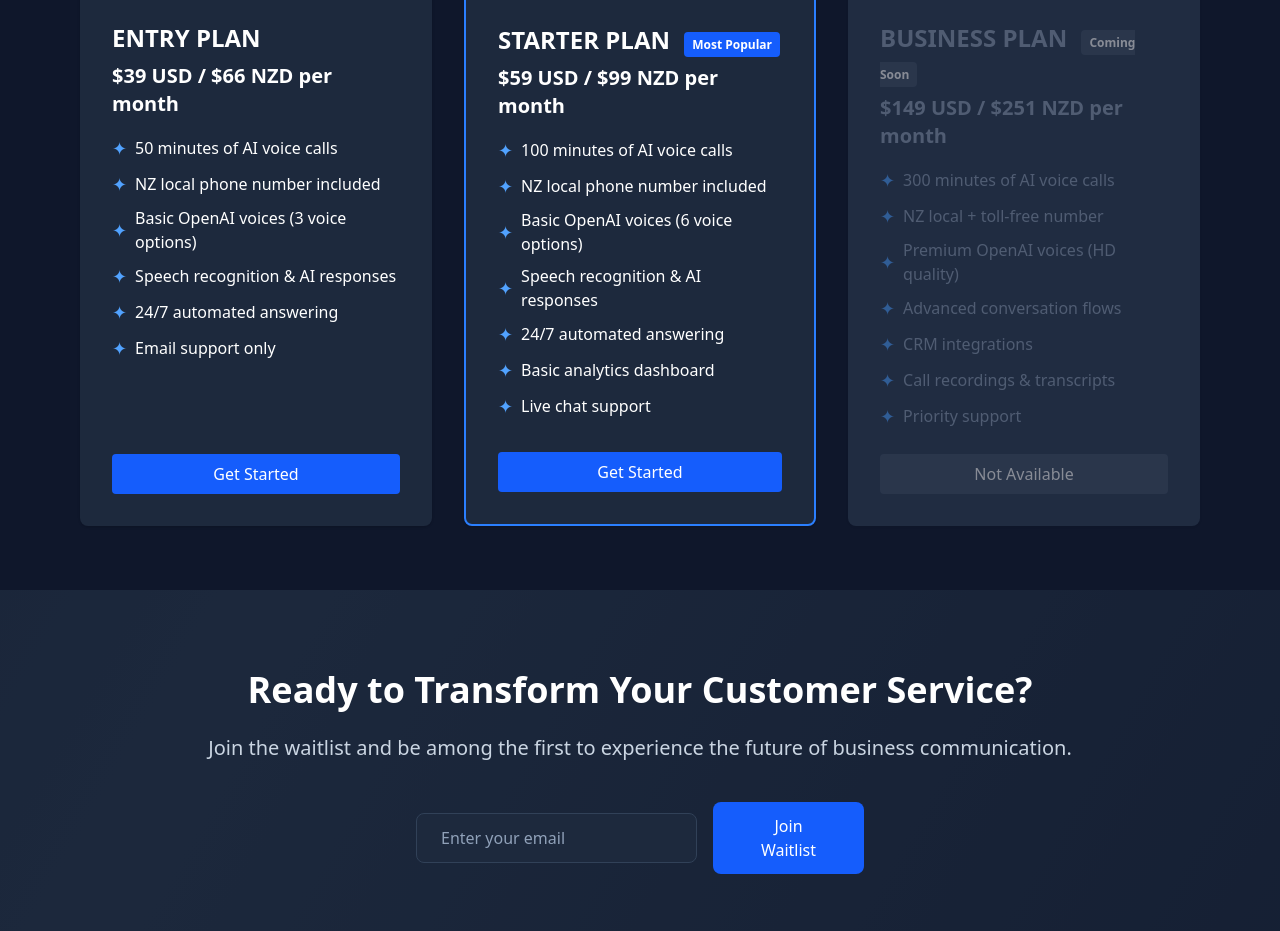
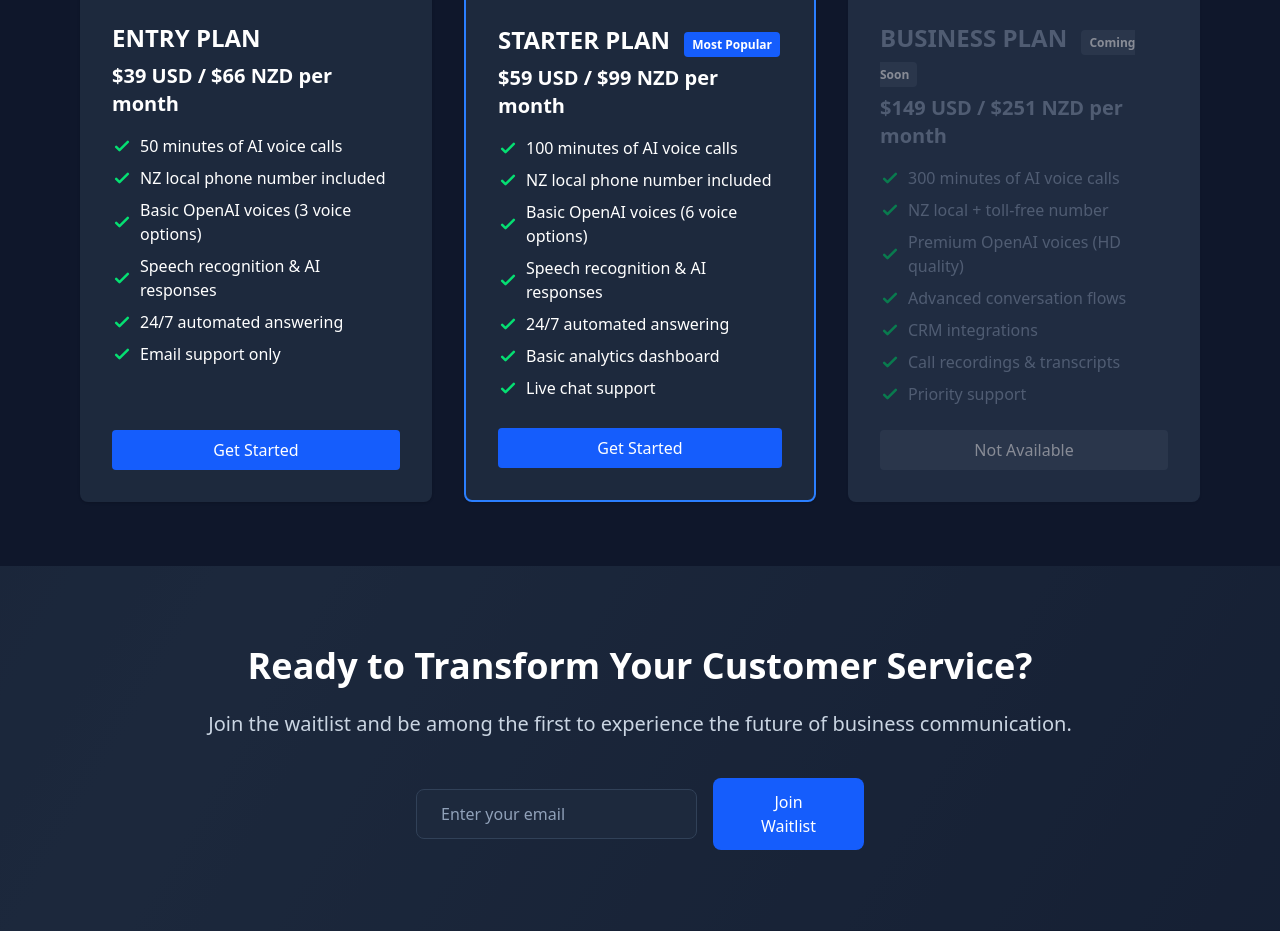
Before and after one commit to lynardsalingujay/skyguyver, a React (Vite) app: page / in a window 1280 px wide. Shown: the part 1164-2095 px from the top of the page. Built offline with nearby package versions, Linux system fonts and the light colour scheme; no server answers.

Commit message:
change check icons

```diff
--- a/src/App.jsx
+++ b/src/App.jsx
@@ -280,27 +280,100 @@ function App() {
                       </p>
                       <ul className="mb-6 space-y-2">
                         <li className="flex items-center gap-2">
-                          <span className="text-blue-400 text-lg">✦</span>
+                          {/* Green check SVG */}
+                          <svg
+                            className="w-5 h-5 text-green-400 flex-shrink-0"
+                            fill="none"
+                            stroke="currentColor"
+                            strokeWidth="3"
+                            viewBox="0 0 24 24"
+                          >
+                            <path
+                              strokeLinecap="round"
+                              strokeLinejoin="round"
+                              d="M5 13l4 4L19 7"
+                            />
+                          </svg>
                           50 minutes of AI voice calls
                         </li>
                         <li className="flex items-center gap-2">
-                          <span className="text-blue-400 text-lg">✦</span>
+                          <svg
+                            className="w-5 h-5 text-green-400 flex-shrink-0"
+                            fill="none"
+                            stroke="currentColor"
+                            strokeWidth="3"
+                            viewBox="0 0 24 24"
+                          >
+                            <path
+                              strokeLinecap="round"
+                              strokeLinejoin="round"
+                              d="M5 13l4 4L19 7"
+                            />
+                          </svg>
                           NZ local phone number included
                         </li>
                         <li className="flex items-center gap-2">
-                          <span className="text-blue-400 text-lg">✦</span>
+                          <svg
+                            className="w-5 h-5 text-green-400 flex-shrink-0"
+                            fill="none"
+                            stroke="currentColor"
+                            strokeWidth="3"
+                            viewBox="0 0 24 24"
+                          >
+                            <path
+                              strokeLinecap="round"
+                              strokeLinejoin="round"
+                              d="M5 13l4 4L19 7"
+                            />
+                          </svg>
                           Basic OpenAI voices (3 voice options)
                         </li>
                         <li className="flex items-center gap-2">
-                          <span className="text-blue-400 text-lg">✦</span>
+                          <svg
+                            className="w-5 h-5 text-green-400 flex-shrink-0"
+                            fill="none"
+                            stroke="currentColor"
+                            strokeWidth="3"
+                            viewBox="0 0 24 24"
+                          >
+                            <path
+                              strokeLinecap="round"
+                              strokeLinejoin="round"
+                              d="M5 13l4 4L19 7"
+                            />
+                          </svg>
                           Speech recognition & AI responses
                         </li>
                         <li className="flex items-center gap-2">
-                          <span className="text-blue-400 text-lg">✦</span>
+                          <svg
+                            className="w-5 h-5 text-green-400 flex-shrink-0"
+                            fill="none"
+                            stroke="currentColor"
+                            strokeWidth="3"
+                            viewBox="0 0 24 24"
+                          >
+                            <path
+                              strokeLinecap="round"
+                              strokeLinejoin="round"
+                              d="M5 13l4 4L19 7"
+                            />
+                          </svg>
                           24/7 automated answering
                         </li>
                         <li className="flex items-center gap-2">
-                          <span className="text-blue-400 text-lg">✦</span>
+                          <svg
+                            className="w-5 h-5 text-green-400 flex-shrink-0"
+                            fill="none"
+                            stroke="currentColor"
+                            strokeWidth="3"
+                            viewBox="0 0 24 24"
+                          >
+                            <path
+                              strokeLinecap="round"
+                              strokeLinejoin="round"
+                              d="M5 13l4 4L19 7"
+                            />
+                          </svg>
                           Email support only
                         </li>
                       </ul>
@@ -321,31 +394,115 @@ function App() {
                       </p>
                       <ul className="mb-6 space-y-2">
                         <li className="flex items-center gap-2">
-                          <span className="text-blue-400 text-lg">✦</span>
+                          <svg
+                            className="w-5 h-5 text-green-400 flex-shrink-0"
+                            fill="none"
+                            stroke="currentColor"
+                            strokeWidth="3"
+                            viewBox="0 0 24 24"
+                          >
+                            <path
+                              strokeLinecap="round"
+                              strokeLinejoin="round"
+                              d="M5 13l4 4L19 7"
+                            />
+                          </svg>
                           100 minutes of AI voice calls
                         </li>
                         <li className="flex items-center gap-2">
-                          <span className="text-blue-400 text-lg">✦</span>
+                          <svg
+                            className="w-5 h-5 text-green-400 flex-shrink-0"
+                            fill="none"
+                            stroke="currentColor"
+                            strokeWidth="3"
+                            viewBox="0 0 24 24"
+                          >
+                            <path
+                              strokeLinecap="round"
+                              strokeLinejoin="round"
+                              d="M5 13l4 4L19 7"
+                            />
+                          </svg>
                           NZ local phone number included
                         </li>
                         <li className="flex items-center gap-2">
-                          <span className="text-blue-400 text-lg">✦</span>
+                          <svg
+                            className="w-5 h-5 text-green-400 flex-shrink-0"
+                            fill="none"
+                            stroke="currentColor"
+                            strokeWidth="3"
+                            viewBox="0 0 24 24"
+                          >
+                            <path
+                              strokeLinecap="round"
+                              strokeLinejoin="round"
+                              d="M5 13l4 4L19 7"
+                            />
+                          </svg>
                           Basic OpenAI voices (6 voice options)
                         </li>
                         <li className="flex items-center gap-2">
-                          <span className="text-blue-400 text-lg">✦</span>
+                          <svg
+                            className="w-5 h-5 text-green-400 flex-shrink-0"
+                            fill="none"
+                            stroke="currentColor"
+                            strokeWidth="3"
+                            viewBox="0 0 24 24"
+                          >
+                            <path
+                              strokeLinecap="round"
+                              strokeLinejoin="round"
+                              d="M5 13l4 4L19 7"
+                            />
+                          </svg>
                           Speech recognition & AI responses
                         </li>
                         <li className="flex items-center gap-2">
-                          <span className="text-blue-400 text-lg">✦</span>
+                          <svg
+                            className="w-5 h-5 text-green-400 flex-shrink-0"
+                            fill="none"
+                            stroke="currentColor"
+                            strokeWidth="3"
+                            viewBox="0 0 24 24"
+                          >
+                            <path
+                              strokeLinecap="round"
+                              strokeLinejoin="round"
+                              d="M5 13l4 4L19 7"
+                            />
+                          </svg>
                           24/7 automated answering
                         </li>
                         <li className="flex items-center gap-2">
-                          <span className="text-blue-400 text-lg">✦</span>
+                          <svg
+                            className="w-5 h-5 text-green-400 flex-shrink-0"
+                            fill="none"
+                            stroke="currentColor"
+                            strokeWidth="3"
+                            viewBox="0 0 24 24"
+                          >
+                            <path
+                              strokeLinecap="round"
+                              strokeLinejoin="round"
+                              d="M5 13l4 4L19 7"
+                            />
+                          </svg>
                           Basic analytics dashboard
                         </li>
                         <li className="flex items-center gap-2">
-                          <span className="text-blue-400 text-lg">✦</span>
+                          <svg
+                            className="w-5 h-5 text-green-400 flex-shrink-0"
+                            fill="none"
+                            stroke="currentColor"
+                            strokeWidth="3"
+                            viewBox="0 0 24 24"
+                          >
+                            <path
+                              strokeLinecap="round"
+                              strokeLinejoin="round"
+                              d="M5 13l4 4L19 7"
+                            />
+                          </svg>
                           Live chat support
                         </li>
                       </ul>
@@ -366,31 +523,115 @@ function App() {
                       </p>
                       <ul className="mb-6 space-y-2">
                         <li className="flex items-center gap-2">
-                          <span className="text-blue-400 text-lg">✦</span>
+                          <svg
+                            className="w-5 h-5 text-green-400 flex-shrink-0"
+                            fill="none"
+                            stroke="currentColor"
+                            strokeWidth="3"
+                            viewBox="0 0 24 24"
+                          >
+                            <path
+                              strokeLinecap="round"
+                              strokeLinejoin="round"
+                              d="M5 13l4 4L19 7"
+                            />
+                          </svg>
                           300 minutes of AI voice calls
                         </li>
                         <li className="flex items-center gap-2">
-                          <span className="text-blue-400 text-lg">✦</span>
+                          <svg
+                            className="w-5 h-5 text-green-400 flex-shrink-0"
+                            fill="none"
+                            stroke="currentColor"
+                            strokeWidth="3"
+                            viewBox="0 0 24 24"
+                          >
+                            <path
+                              strokeLinecap="round"
+                              strokeLinejoin="round"
+                              d="M5 13l4 4L19 7"
+                            />
+                          </svg>
                           NZ local + toll-free number
                         </li>
                         <li className="flex items-center gap-2">
-                          <span className="text-blue-400 text-lg">✦</span>
+                          <svg
+                            className="w-5 h-5 text-green-400 flex-shrink-0"
+                            fill="none"
+                            stroke="currentColor"
+                            strokeWidth="3"
+                            viewBox="0 0 24 24"
+                          >
+                            <path
+                              strokeLinecap="round"
+                              strokeLinejoin="round"
+                              d="M5 13l4 4L19 7"
+                            />
+                          </svg>
                           Premium OpenAI voices (HD quality)
                         </li>
                         <li className="flex items-center gap-2">
-                          <span className="text-blue-400 text-lg">✦</span>
+                          <svg
+                            className="w-5 h-5 text-green-400 flex-shrink-0"
+                            fill="none"
+                            stroke="currentColor"
+                            strokeWidth="3"
+                            viewBox="0 0 24 24"
+                          >
+                            <path
+                              strokeLinecap="round"
+                              strokeLinejoin="round"
+                              d="M5 13l4 4L19 7"
+                            />
+                          </svg>
                           Advanced conversation flows
                         </li>
                         <li className="flex items-center gap-2">
-                          <span className="text-blue-400 text-lg">✦</span>
+                          <svg
+                            className="w-5 h-5 text-green-400 flex-shrink-0"
+                            fill="none"
+                            stroke="currentColor"
+                            strokeWidth="3"
+                            viewBox="0 0 24 24"
+                          >
+                            <path
+                              strokeLinecap="round"
+                              strokeLinejoin="round"
+                              d="M5 13l4 4L19 7"
+                            />
+                          </svg>
                           CRM integrations
                         </li>
                         <li className="flex items-center gap-2">
-                          <span className="text-blue-400 text-lg">✦</span>
+                          <svg
+                            className="w-5 h-5 text-green-400 flex-shrink-0"
+                            fill="none"
+                            stroke="currentColor"
+                            strokeWidth="3"
+                            viewBox="0 0 24 24"
+                          >
+                            <path
+                              strokeLinecap="round"
+                              strokeLinejoin="round"
+                              d="M5 13l4 4L19 7"
+                            />
+                          </svg>
                           Call recordings & transcripts
                         </li>
                         <li className="flex items-center gap-2">
-                          <span className="text-blue-400 text-lg">✦</span>
+                          <svg
+                            className="w-5 h-5 text-green-400 flex-shrink-0"
+                            fill="none"
+                            stroke="currentColor"
+                            strokeWidth="3"
+                            viewBox="0 0 24 24"
+                          >
+                            <path
+                              strokeLinecap="round"
+                              strokeLinejoin="round"
+                              d="M5 13l4 4L19 7"
+                            />
+                          </svg>
                           Priority support
                         </li>
                       </ul>
```
